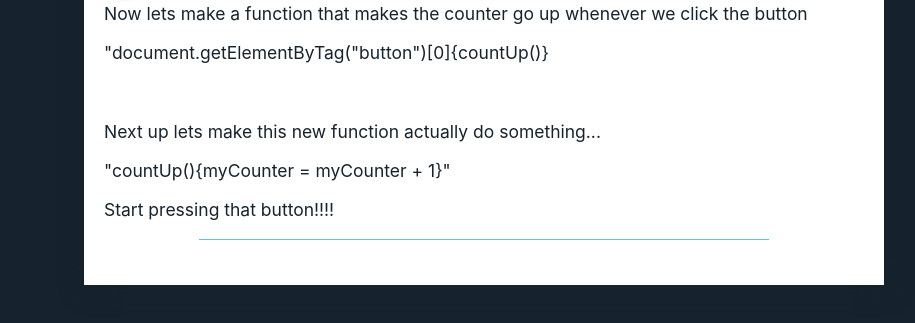
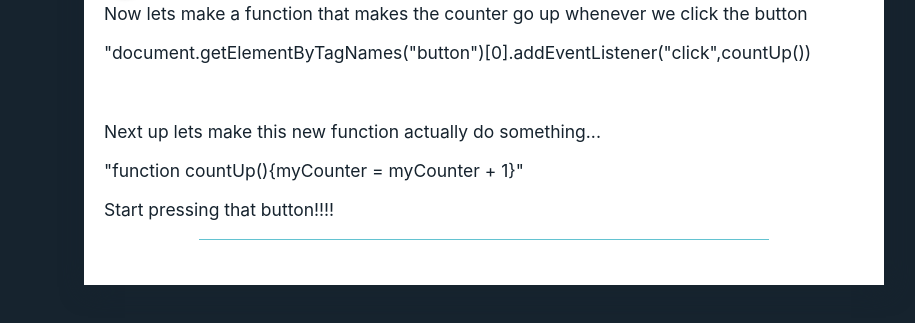
Before and after one commit to HendrikCromboom/becode-js-incremental-game, a website: page 2. To Click or not to Click/3. Counter/index.html in a window 1280 px wide. Shown: the part 205-528 px from the top of the page, without its empty margins (156-1071 px from the left). Drawn offline with Linux system fonts and the light colour scheme.

Commit message:
some errors

```diff
--- a/2. To Click or not to Click/3. Counter/index.html
+++ b/2. To Click or not to Click/3. Counter/index.html
@@ -20,10 +20,10 @@
             <div class="content">
                 <section class="explain">
                 <p>Now lets make a function that makes the counter go up whenever we click the button</p>
-                    <p>"document.getElementByTag("button")[0]{countUp()}</p>
+                    <p>"document.getElementByTagNames("button")[0].addEventListener("click",countUp())</p>
                     <br>
                     <p>Next up lets make this new function actually do something...</p>
-                    <p>"countUp(){myCounter = myCounter + 1}"</p>
+                    <p>"function countUp(){myCounter = myCounter + 1}"</p>
                     <p>Start pressing that button!!!!</p>
                 </section>
             </div>
```
